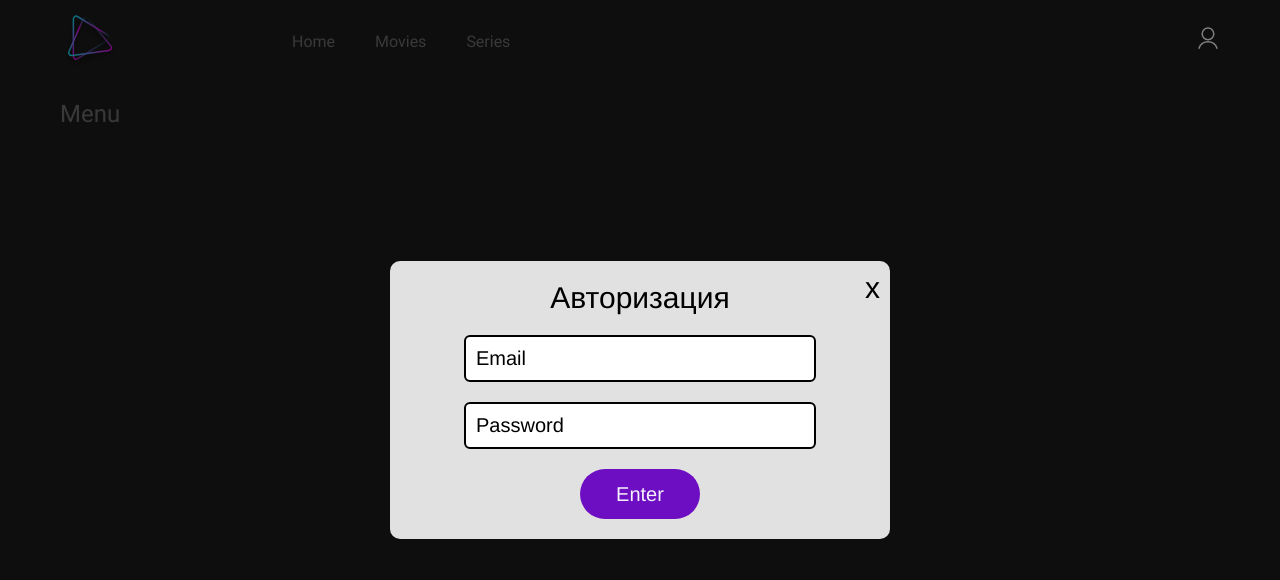
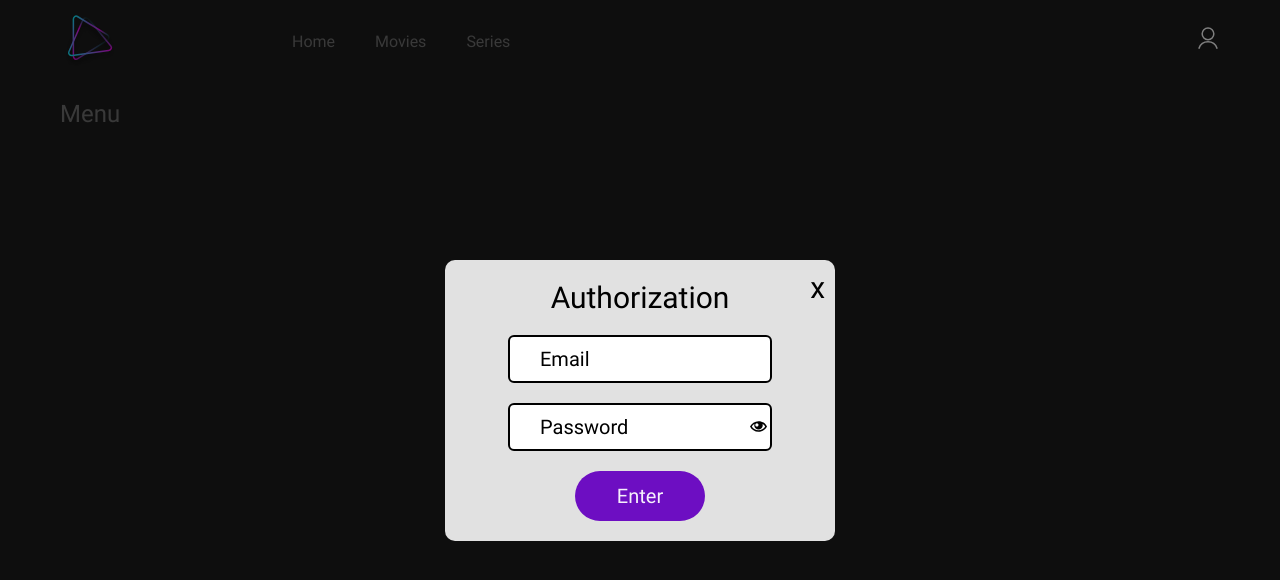
Before and after one commit to DmitriiPavlyuchenko/cinema, a Vue app: page / in a window 1280 px wide. Both pictures are taken after a click on the button 1208 px from the left and 40 px from the top of the page. Shown: the top 580 px of the page. Built offline with nearby package versions, Linux system fonts and the light colour scheme.

Commit message:
Feature (sign-in) add show password

```diff
--- a/src/components/modals/SignInModal.vue
+++ b/src/components/modals/SignInModal.vue
@@ -1,7 +1,7 @@
 <template>
   <ModalBase :isModalOpen="isModalOpen" @closeModal="$emit('closeModal')">
     <template #header>
-      <span :class="$style['modal-title']">Авторизация</span>
+      <span :class="$style['modal-title']">Authorization</span>
     </template>
     <template #body>
       <form
@@ -10,19 +10,31 @@
         name="sign-in"
         @event.prevent
       >
-        <label>
+        <label :class="$style['email']">
           <InputBase
-            v-model="email"
+            v-model="data.email"
+            :class="$style['email']"
             placeholder="Email"
             type="text"
           ></InputBase>
         </label>
-        <label>
+        <label :class="$style['password']">
           <InputBase
-            v-model="password"
+            v-model="data.password"
+            :class="$style['password']"
+            :type="typeInput"
             placeholder="Password"
-            type="password"
           ></InputBase>
+          <button
+            :class="$style['show-password']"
+            type="button"
+            @click="changeType"
+          >
+            <IconBase height="18" width="18">
+              <IconEye v-if="typePassword"></IconEye>
+              <IconEyeBlocked v-else></IconEyeBlocked>
+            </IconBase>
+          </button>
         </label>
       </form>
     </template>
@@ -34,9 +46,15 @@
 
 <script>
 import { defineComponent } from "vue";
+import IconEye from "@/components/icons/IconEye";
+import IconEyeBlocked from "@/components/icons/IconEyeBlocked";
+
+const typePassword = "password";
+const typeText = "text";
 
 export default defineComponent({
   name: "SignInModal",
+  components: { IconEyeBlocked, IconEye },
   props: {
     isModalOpen: {
       type: Boolean,
@@ -46,9 +64,30 @@ export default defineComponent({
   emits: ["closeModal"],
   data() {
     return {
-      email: "",
-      password: "",
+      data: {
+        email: "",
+        password: "",
+      },
+      type: typePassword,
     };
+  },
+  computed: {
+    typeInput() {
+      return this.type;
+    },
+    typePassword() {
+      return this.type === typePassword;
+    },
+  },
+  methods: {
+    changeType() {
+      const password = this.type === typePassword;
+      if (password) {
+        this.type = typeText;
+      } else {
+        this.type = typePassword;
+      }
+    },
   },
 });
 </script>
@@ -69,9 +108,8 @@ export default defineComponent({
 }
 
 input {
-  max-width: 80%;
   width: 100%;
-  padding: 0.5rem;
+  padding: 0.5rem 1.5rem;
   border-radius: 0.3rem;
   border: 2px solid $black;
 }
@@ -85,7 +123,7 @@ input:focus {
 }
 
 label {
-  width: 100%;
+  width: 80%;
   margin: 0 auto;
   text-align: center;
 }
@@ -93,7 +131,10 @@ label {
 .enter {
   color: $text-color;
   min-height: 2.5rem;
-  min-width: 6rem;
+  min-width: 6.5rem;
+  display: flex;
+  align-items: center;
+  justify-content: center;
   background-color: $purple;
   border-radius: 2.5rem;
 }
@@ -101,4 +142,16 @@ label {
 .enter:hover {
   background-color: $purple-hover;
 }
+
+.password {
+  position: relative;
+}
+
+.show-password {
+  color: $black;
+  position: absolute;
+  width: 10%;
+  height: 100%;
+  right: 0;
+}
 </style>
--- a/src/components/ui/ModalBase.vue
+++ b/src/components/ui/ModalBase.vue
@@ -52,28 +52,30 @@ export default defineComponent({
   z-index: 9998;
   top: 0;
   left: 0;
+  bottom: 0;
+  right: 0;
   width: 100%;
   height: 100%;
+  display: flex;
+  justify-content: center;
+  align-items: center;
   background-color: rgba(0, 0, 0, 0.5);
-  display: table;
   transition: opacity 0.5s ease;
 }
 
 .modal-wrapper {
-  display: table-cell;
-  vertical-align: middle;
 }
 
 .modal-container {
   position: relative;
-  max-width: 25rem;
+  max-width: 30rem;
+  width: 100%;
   min-height: 10rem;
   margin: 0 auto;
   padding: 20px 30px;
   background-color: #ffffffe0;
   border-radius: 0.5rem;
   transition: all 0.7s ease;
-  font-family: Helvetica, Arial, sans-serif;
 }
 
 .modal-header {
```
